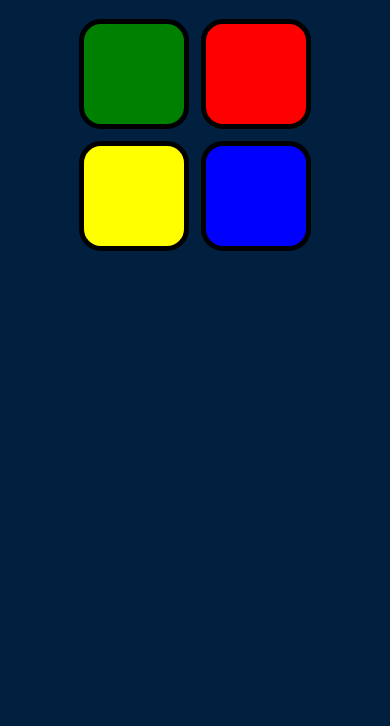
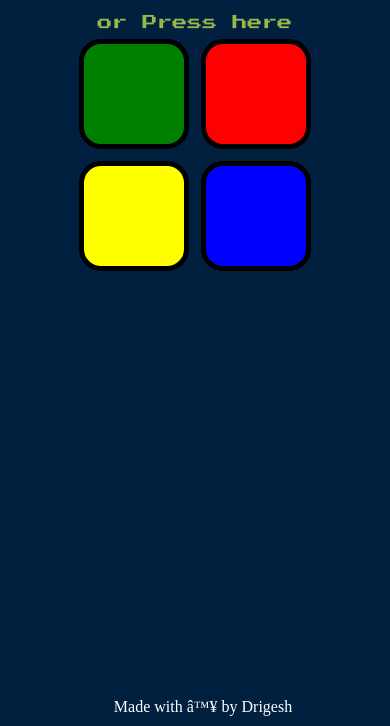
Before and after one commit to drigesh/simon-game, a plain HTML site: page index.html in a window 390 px wide. Shown: the part 118-844 px from the top of the page. Drawn offline with nearby package versions, Linux system fonts and the light colour scheme.

Commit message:
update for mobile version and add button

```diff
--- a/index.html
+++ b/index.html
@@ -14,7 +14,10 @@
 <body>
   <h1 id="level-title">Press A Key to Start</h1>
   <div class="container">
-    <div lass="row">
+    <div>
+      <div type="button" class="button" id="button" >or Press here</div>
+    </div>
+    <div class="row">
 
       <div type="button" id="green" class="btn green">
 
@@ -37,6 +40,7 @@
     </div>
 
   </div>
+  <footer class="footer">Made with ♥ by Drigesh</footer>
 <script src="https://ajax.googleapis.com/ajax/libs/jquery/3.5.1/jquery.min.js"></script>
 <script type="text/javascript"src="game.js">
 
```
